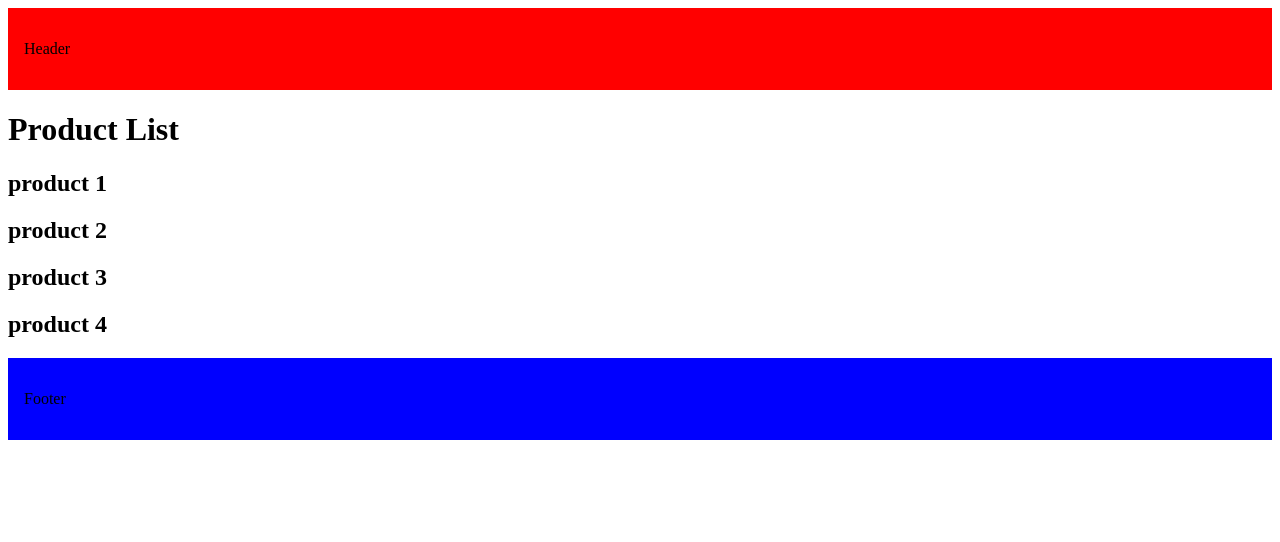
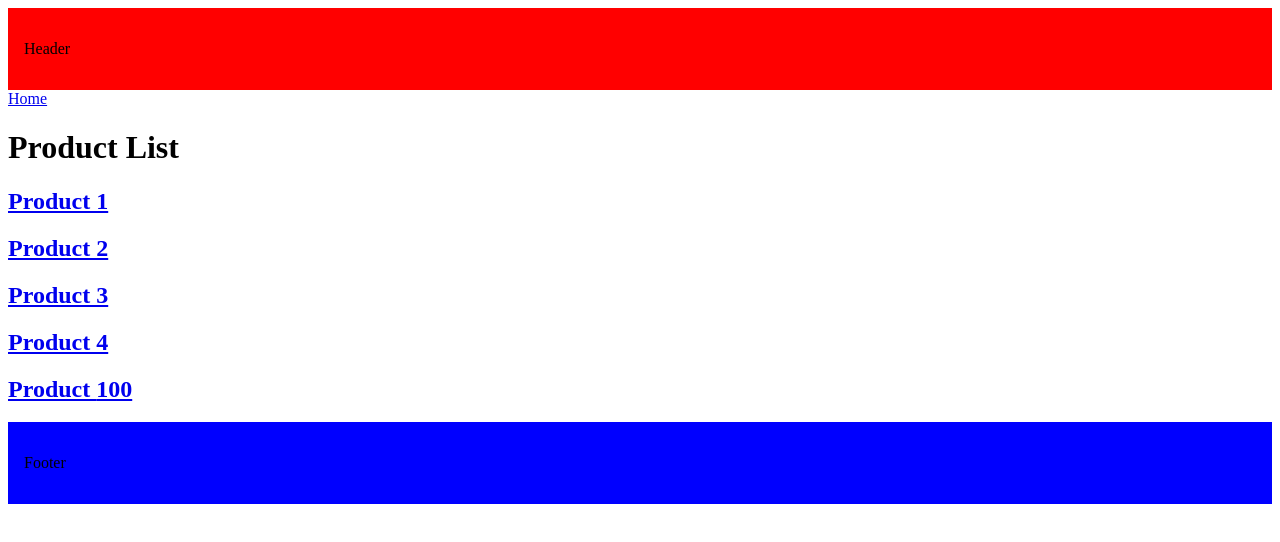
Before and after one commit to AliHassan487/nextjs-journey, a Next.js app in the folder next-project/: page /products in a window 1280 px wide. Shown: the top 542 px of the page. Built offline with nearby package versions, Linux system fonts and the light colour scheme.

Commit message:
Link Component Navigation

```diff
--- a/next-project/src/app/products/page.tsx
+++ b/next-project/src/app/products/page.tsx
@@ -1,11 +1,25 @@
+import Link from "next/link";
 export default function ProductList() {
-    return (
-        <>
-        <h1>Product List</h1>
-        <h2>product 1</h2>
-        <h2>product 2</h2>
-        <h2>product 3</h2>
-        <h2>product 4</h2>
-        </>
-    )
-};
+  const productId = 100;
+  return (
+    <>
+      <Link href="/">Home</Link>
+      <h1>Product List</h1>
+      <h2>
+        <Link href="/products/1">Product 1</Link>
+      </h2>
+      <h2>
+        <Link href="/products/2">Product 2</Link>
+      </h2>
+      <h2>
+        <Link href="/products/3" replace>Product 3</Link>
+      </h2>
+      <h2>
+        <Link href="/products/4">Product 4</Link>
+      </h2>
+      <h2>
+        <Link href={`/products/${productId}`}> Product {productId}</Link>
+      </h2>
+    </>
+  );
+}
```
Also changed, not shown: next-project/src/app/page.tsx (+8 -1 lines).
